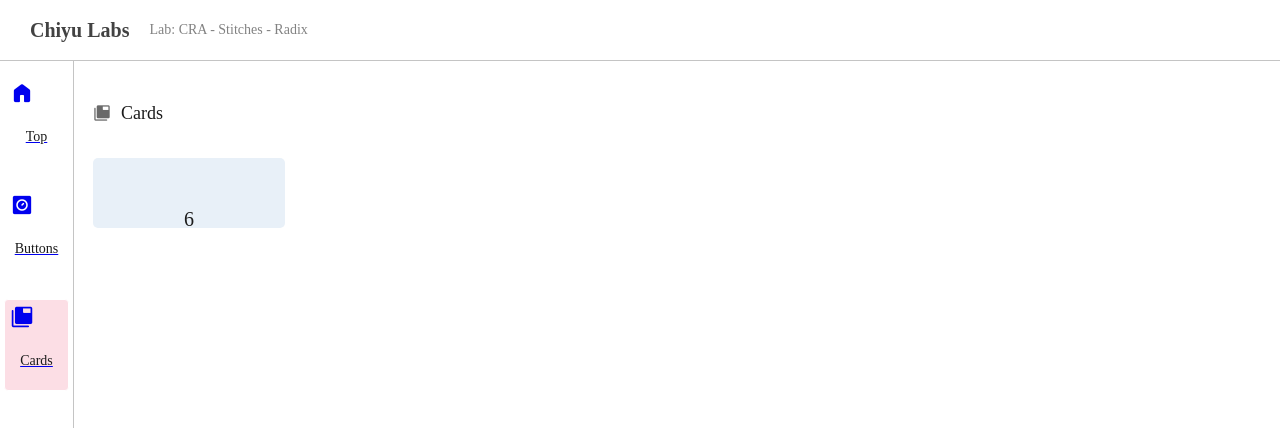
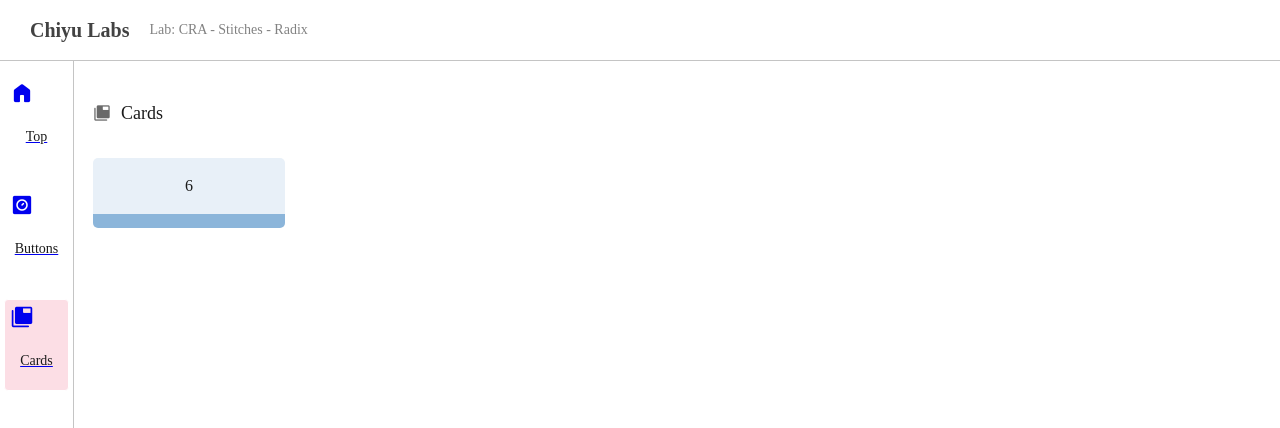
Before and after one commit to andrewliunft/chiyu-labs-cra-stitches-radix, a React (Create React App) app: page /cards in a window 1280 px wide. Shown: the top 428 px of the page. Built offline with nearby package versions, Linux system fonts and the light colour scheme.

Commit message:
feat: modify status card

```diff
--- a/src/components/card/status-card.tsx
+++ b/src/components/card/status-card.tsx
@@ -20,7 +20,7 @@ const StatusCard = () => {
           flexBasis: '50%',
           backgroundColor: '$primary50',
         }}>
-        <Typography variant={`h6`} weight={'medium'}>{`6`}</Typography>
+        <Typography variant={`body`} weight={'medium'}>{`6`}</Typography>
       </Box>
       <Box
         css={{
@@ -39,7 +39,7 @@ const StatusCard = () => {
             mr: 4,
           }}
         />
-        <Typography variant={`subtitle`} weight={'medium'}>{`Pending`}</Typography>
+        <Typography variant={`body`} weight={'medium'}>{`Pending`}</Typography>
       </Box>
     </Box>
   );
```
